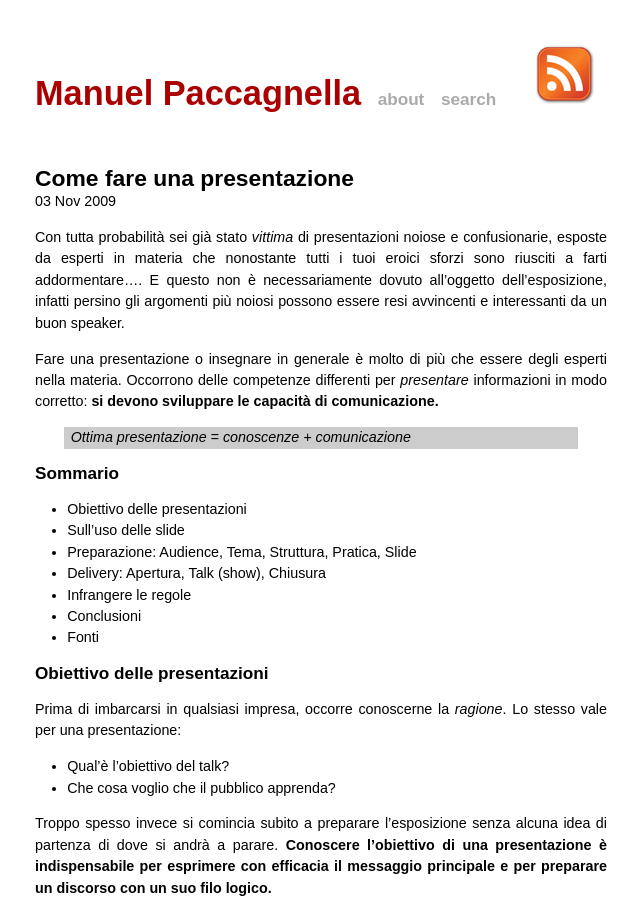
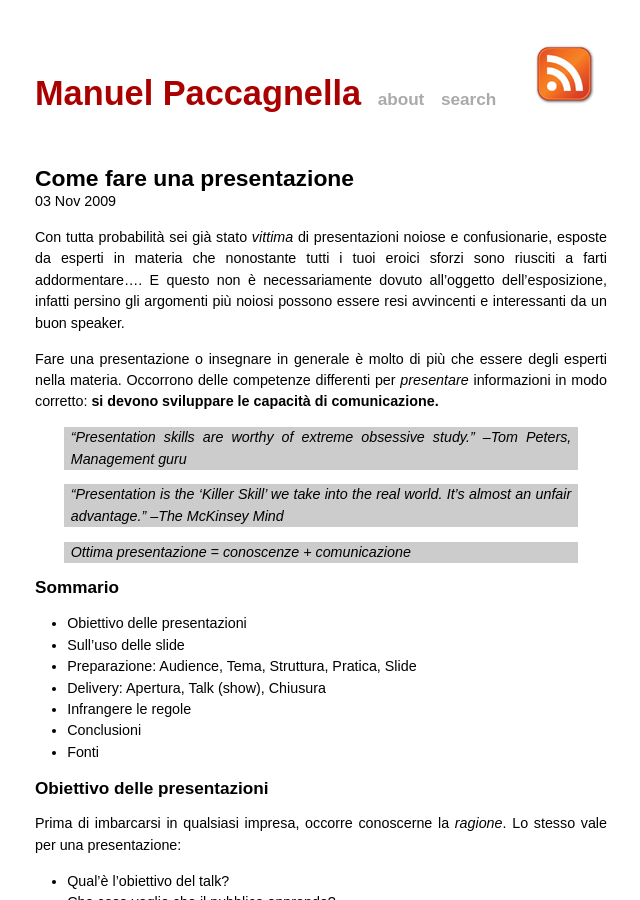
Before and after one commit to manuelp/manuelp.github.io, a Jekyll site: the page built from _posts/2009-11-03-come-fare-una-presentazione.markdown, in a window 1280 px wide and 900 px high. Shown: the whole window, without its empty margins (319-959 px from the left). Built offline with Jekyll 4.4.1, drawn with Linux system fonts in a browser that asks for light colours; comment, search, counter and statistics services are not loaded; some of the changed text lies outside the part shown.

Commit message:
Aggiunti link e citazioni all'articolo sulle presentazioni

```diff
--- a/_posts/2009-11-03-come-fare-una-presentazione.markdown
+++ b/_posts/2009-11-03-come-fare-una-presentazione.markdown
@@ -7,6 +7,10 @@
 Con tutta probabilità sei già stato *vittima* di presentazioni noiose e confusionarie, esposte da esperti in materia che nonostante tutti i tuoi eroici sforzi sono riusciti a farti addormentare.... E questo non è necessariamente dovuto all'oggetto dell'esposizione, infatti persino gli argomenti più noiosi possono essere resi avvincenti e interessanti da un buon speaker.
 
 Fare una presentazione o insegnare in generale è molto di più che essere degli esperti nella materia. Occorrono delle competenze differenti per *presentare* informazioni in modo corretto: **si devono sviluppare le capacità di comunicazione.**
+
+> "Presentation skills are worthy of extreme obsessive study." --Tom Peters, Management guru
+
+> "Presentation is the 'Killer Skill' we take into the real world. It's almost an unfair advantage." --The McKinsey Mind
 
 > Ottima presentazione = conoscenze + comunicazione
 
@@ -253,6 +257,8 @@
  - Se possibile, dare precedenza alle dimostrazioni piuttosto che alle descrizioni.
 
 ## Approfondimenti
+- [Presentation Tips by Garr Reynolds](http://www.garrreynolds.com/Presentation/index.html)
+- [Presentation Zen](http://www.presentationzen.com/)
 - [How to give a great speech, Part 1: Preparation][1]
 - [How to give a great speech, Part 2: Delivery][2]
 - [Presentation Masterclass - Part 1: Introduction][3]
```
Also changed, not shown: other parts of _posts/2009-11-03-come-fare-una-presentazione.markdown (+0 -1 lines).
